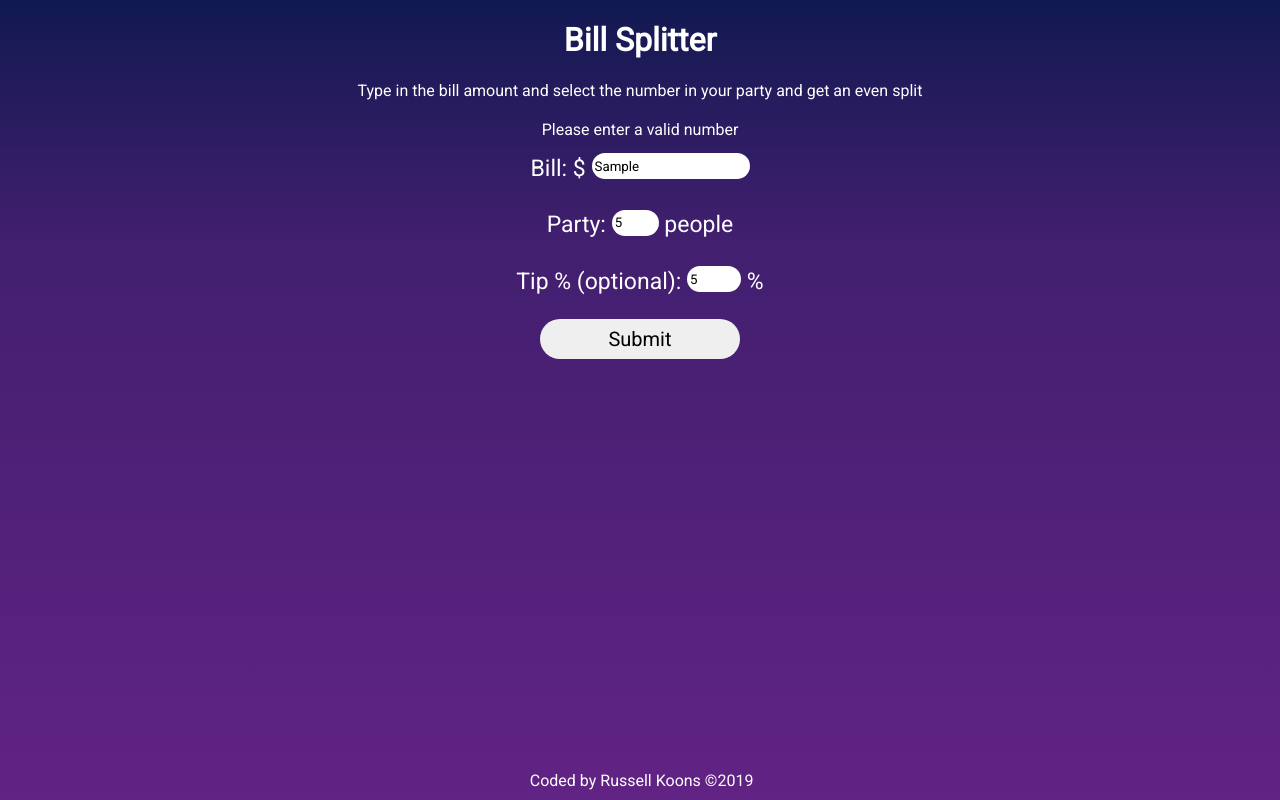
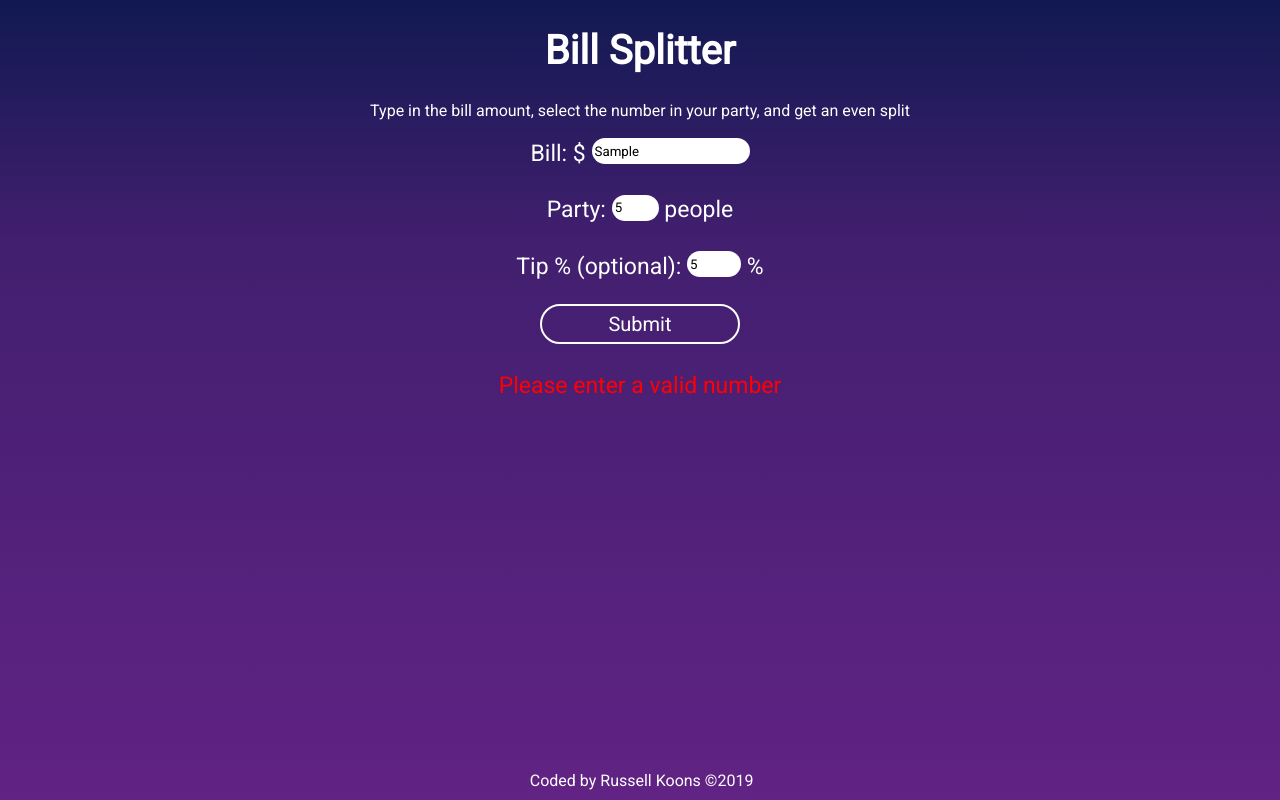
Before and after one commit to russellkoons/billsplitter, a plain HTML site: page index.html in a window 1280 px wide. Both pictures are taken after typing "Sample", "5", "5" into the empty fields and a click on the input 640 px from the left and 304 px from the top of the page. Drawn offline with nearby package versions, Linux system fonts and the light colour scheme.

Commit message:
error styling

```diff
--- a/index.css
+++ b/index.css
@@ -11,6 +11,10 @@ html {
 
 header {
   margin-bottom: 20px;
+}
+
+h1 {
+  font-size: 2.5em;
 }
 
 form {
@@ -33,8 +37,22 @@ input {
   font-family: 'Roboto', sans-serif;
 }
 
+#error {
+  color: red;
+  font-size: 23px;
+}
+
 #submit {
+  background-color: transparent;
+  color: white;
+  border: 2px solid white;
   height: 40px;
   width: 200px;
   font-size: 20px;
 }
+
+#submit:hover {
+  background-color: white;
+  color: black;
+  transition: 0.4s;
+}
--- a/index.html
+++ b/index.html
@@ -11,7 +11,7 @@
 <body>
   <header>
     <h1>Bill Splitter</h1>
-    <span>Type in the bill amount and select the number in your party and get an even split</span>
+    <span>Type in the bill amount, select the number in your party, and get an even split</span>
   </header>
   <main>
     <div id="result">
@@ -28,6 +28,9 @@
         <input id="submit" type="submit">
       </form>
     </div>
+    <div id="errorcontainer">
+
+    </div>
   </main>
   <footer>
     Coded by Russell Koons &copy;2019
--- a/index.js
+++ b/index.js
@@ -4,7 +4,7 @@ function calculate(e) {
   const bill = $('#bill').val();
 
   if (isNaN(bill)) {
-    $('#result').empty().append(
+    $('#errorcontainer').empty().append(
       '<p id="error">Please enter a valid number</p>'
     );
     return;
@@ -17,11 +17,13 @@ function calculate(e) {
   const splitTip = Math.round(bill * tip / party * 100) / 100;
 
   if (splitTip === 0) {
+    $('#errorcontainer').empty();
     $('#result').empty().append(
       `<p>Your split bill for ${party} people is...</p>
       <p id="splitbill">$${splitBill.toFixed(2)}</p>`
     );
   } else {
+    $('#errorcontainer').empty();
     $('#result').empty().append(
       `<p>Your split bill for ${party} people is...</p>
       <p id="splitbill">$${splitBill.toFixed(2)}</p>
```
